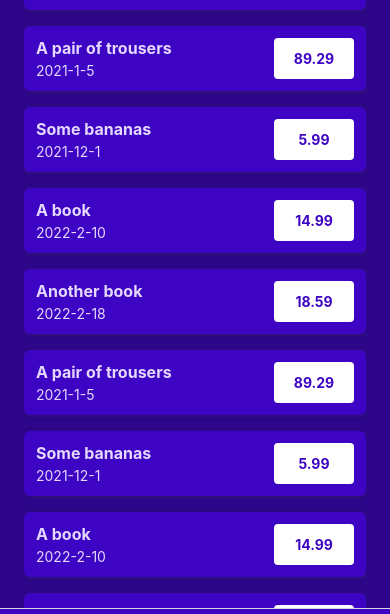
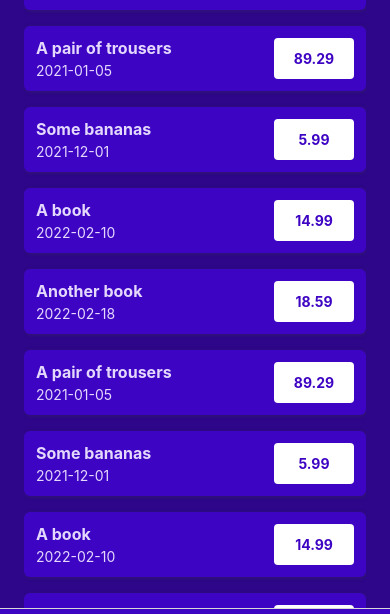
Before and after one commit to ameeraazli/ExpenseTrackerApp, a React Native app: screen /AllExpenses in a window 390 px wide. Shown: the part 187-801 px from the top of the page. Built offline with nearby package versions, Linux system fonts and the light colour scheme.

Commit message:
prefilling existing expenses info during 'edit' expense

```diff
--- a/components/ManageExpense/ExpenseForm.js
+++ b/components/ManageExpense/ExpenseForm.js
@@ -3,12 +3,13 @@
 
 import Input from './Input';
 import Button from '../UI/Button';
+import { getFormattedDate } from '../../util/date';
 
-function ExpenseForm({ submitButtonLabel, onCancel, onSubmit }) {
+function ExpenseForm({ submitButtonLabel, onCancel, onSubmit, defaultValues }) {
   const [inputValues, setInputValues] = useState({
-    amount: '',
-    date: '',
-    description: '',
+    amount: defaultValues ? defaultValues.amount.toString() : '',
+    date: defaultValues ? getFormattedDate(defaultValues.date) : '',
+    description: defaultValues ? defaultValues.description : '',
   });
 
   function inputChangedHandler(inputIdentifier, enteredValue) {
--- a/screens/ManageExpense.js
+++ b/screens/ManageExpense.js
@@ -11,6 +11,10 @@
 
   const editedExpenseId = route.params?.expenseId;
   const isEditing = !!editedExpenseId;
+
+  const selectedExpense = expensesCtx.expenses.find(
+    (expense) => expense.id === editedExpenseId
+  );
 
   useLayoutEffect(() => {
     navigation.setOptions({
@@ -42,6 +46,7 @@
         submitButtonLabel={isEditing ? 'Update' : 'Add'}
         onSubmit={confirmHandler}
         onCancel={cancelHandler}
+        defaultValues={selectedExpense}
       />
       {isEditing && (
         <View style={styles.deleteContainer}>
--- a/util/date.js
+++ b/util/date.js
@@ -1,5 +1,5 @@
 export function getFormattedDate(date) {
-  return `${date.getFullYear()}-${date.getMonth() + 1}-${date.getDate()}`;
+  return date.toISOString().slice(0,10);
 }
 
 export function getDateMinusDays(date, days) {
```
